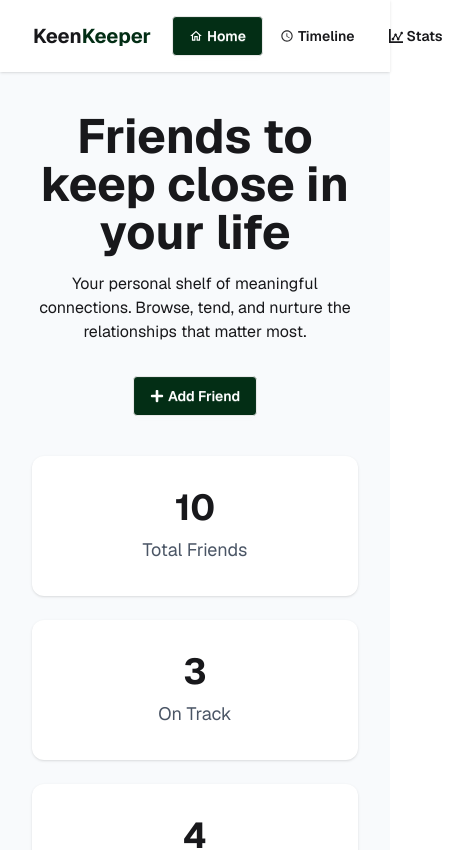
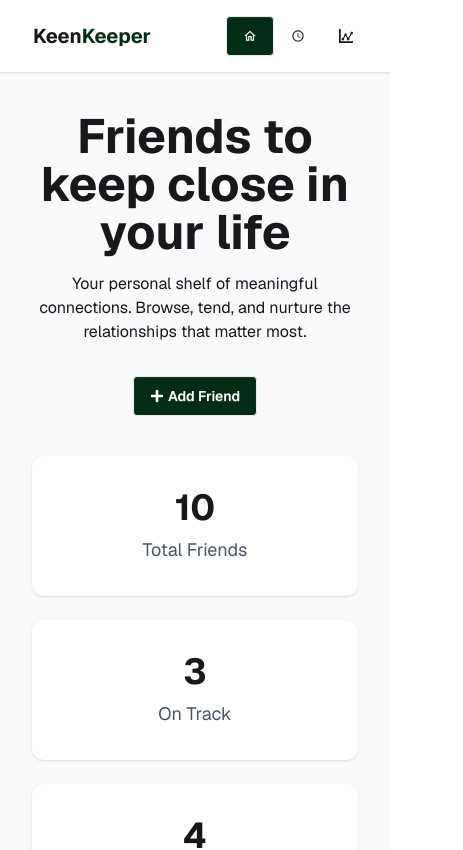
Before and after one commit to moziful/Assignment-07, a Next.js app: page / in a window 390 px wide. Shown: the top 850 px of the page, 463 px wide, since content can reach past the window. Built offline with nearby package versions, Linux system fonts and the light colour scheme.

Commit message:
Navigation button text hidden in small devices

```diff
--- a/src/components/LinkedButtonWithIcon.jsx
+++ b/src/components/LinkedButtonWithIcon.jsx
@@ -18,7 +18,7 @@ const LinkedButtonWithIcon = ({
       } ${color || ""} ${textColor || ""} ${className || ""}`}
     >
       {Icon && <Icon />}
-      {label}
+      <span className="hidden sm:block">{label}</span>
     </Link>
   );
 };
```
